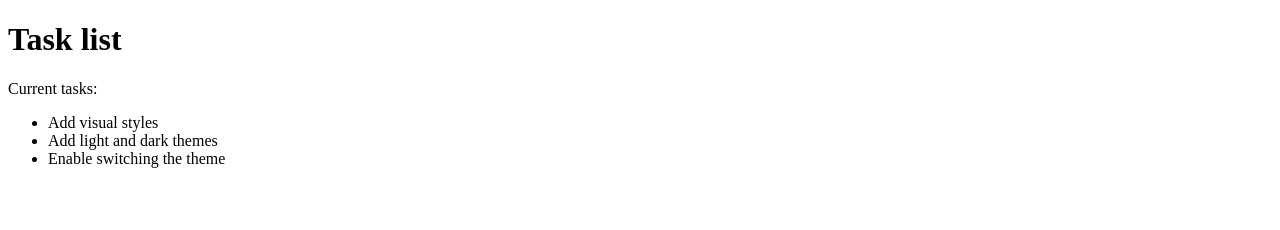
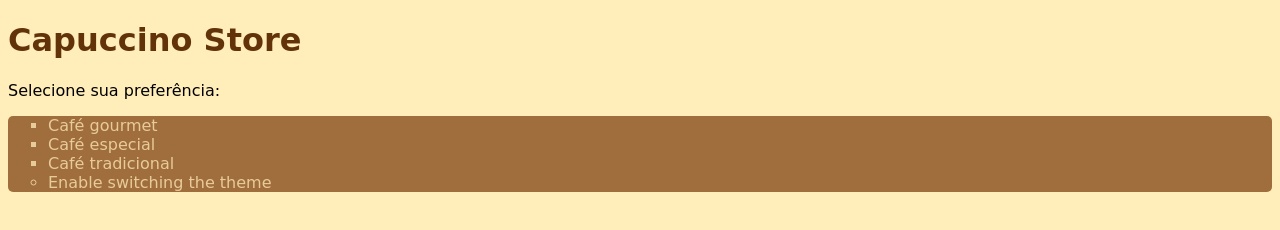
Before and after one commit to beemovier/base_github, a plain HTML site: page index.html in a window 1280 px wide. Drawn offline with Linux system fonts and the light colour scheme.

Commit message:
paleta de cores personalizada, variáveis dispostas, só falta usar JS pra alternação de temas

```diff
--- a/index.html
+++ b/index.html
@@ -6,17 +6,28 @@
     <meta charset="UTF-8">
     <meta name="viewport" content="width=device-width, initial-scale=1.0">
     <title>Document</title>
-    <link rel="stylesheet" href="main.css">
+    <link rel="stylesheet" type="text/css" href="main.css">
 </head>
 
-<body>
-    <h1>Task list</h1>
-    <p id="msg">Current tasks:</p>
-    <ul>
-        <li class="list">Add visual styles</li>
-        <li class="list">Add light and dark themes</li>
+<body class="light-theme">
+    <h1>Capuccino Store</h1>
+    <p id="msg">Selecione sua preferência:</p>
+    <ul id="par">
+        <li class="list">Café gourmet</li>
+        <li class="list">Café especial</li>
+        <li class="list">Café tradicional</li>
         <li>Enable switching the theme</li>
     </ul>
+    <script src="app.js"></script>
+    <noscript>Ative o JavaCript para visualizar o site.</noscript>
+    <script>alert('HELLO WORLD')</script>
+    <script>alert('QUER CAFÉ?')</script>
+    <script>alert('CABOU O CAFÉ!')</script>
+    <script>alert('QUER PIPOCA?')</script>
+    <script>alert('CABOU A PIPOCA!')</script>
+    <script>alert('TA COM FOME?')</script>
+    <script>alert('AT CAFE')</script>
+
 
 </body>
 
--- a/main.css
+++ b/main.css
@@ -0,0 +1,62 @@
+/*estilos*/
+h1{ color: var(--fontColor);
+}
+*{/*altera todos os elementos*/
+
+    font-family: "Segoe Script", cursive;
+}
+body {
+    background: var(--bg);
+
+}
+
+ul {
+    border-radius:5px;
+    font-family:/*"Comic Sans MS", cursive, sans-serif;*/"Brush Script MT", cursive;
+    background-color:var(--principal);
+
+}
+
+#par{ color: var(--paragrafos);}
+
+/*'propriedade:"valor"'*/
+li {
+    list-style: circle;
+}
+
+.list {
+    list-style: square;
+}
+
+
+/*(.) seletor de classe; (#) seletor de id;
+ ID para um único elemento, e class para vários*/
+
+:root {
+    --especial: #a06e3d;
+    --claro: #ffedba;
+    --escuro: #623309;
+    --meioclaro:#e8cb9a;
+}
+
+.light-theme{
+    --bg: var(--claro);
+    --fontColor: var(--escuro);
+    --paragrafos:var(--meioclaro);
+    --principal:var(--especial);
+}
+
+.dark-theme {
+    --bg: var(--escuro);
+    --fontColor: var(--meioclaro);
+    --paragrafos:var(--especial);
+    --principal:var(--claro);
+}
+/*--variável = que posso reutilizar ao longo do código. podemos definir
+as variáveis dentro do seletor :root que significa que elas estão
+acessíveis globalmente. como se fossem colocadas no topo do <html>
+a função var() pega o valor da varipavel que definimos*/
+/*.light-theme {
+    color: #623307;
+    background: #ffedba;
+}*/
```
